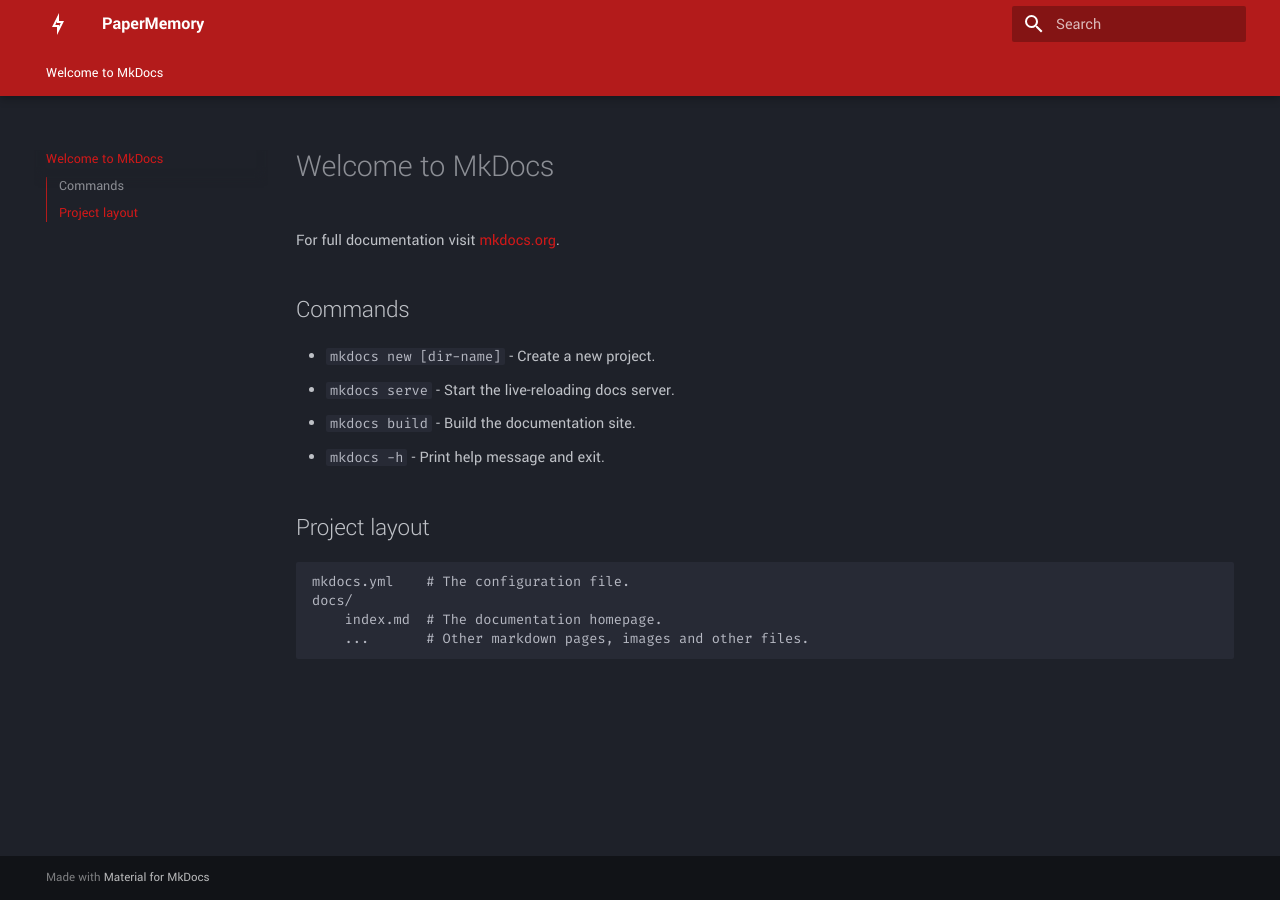
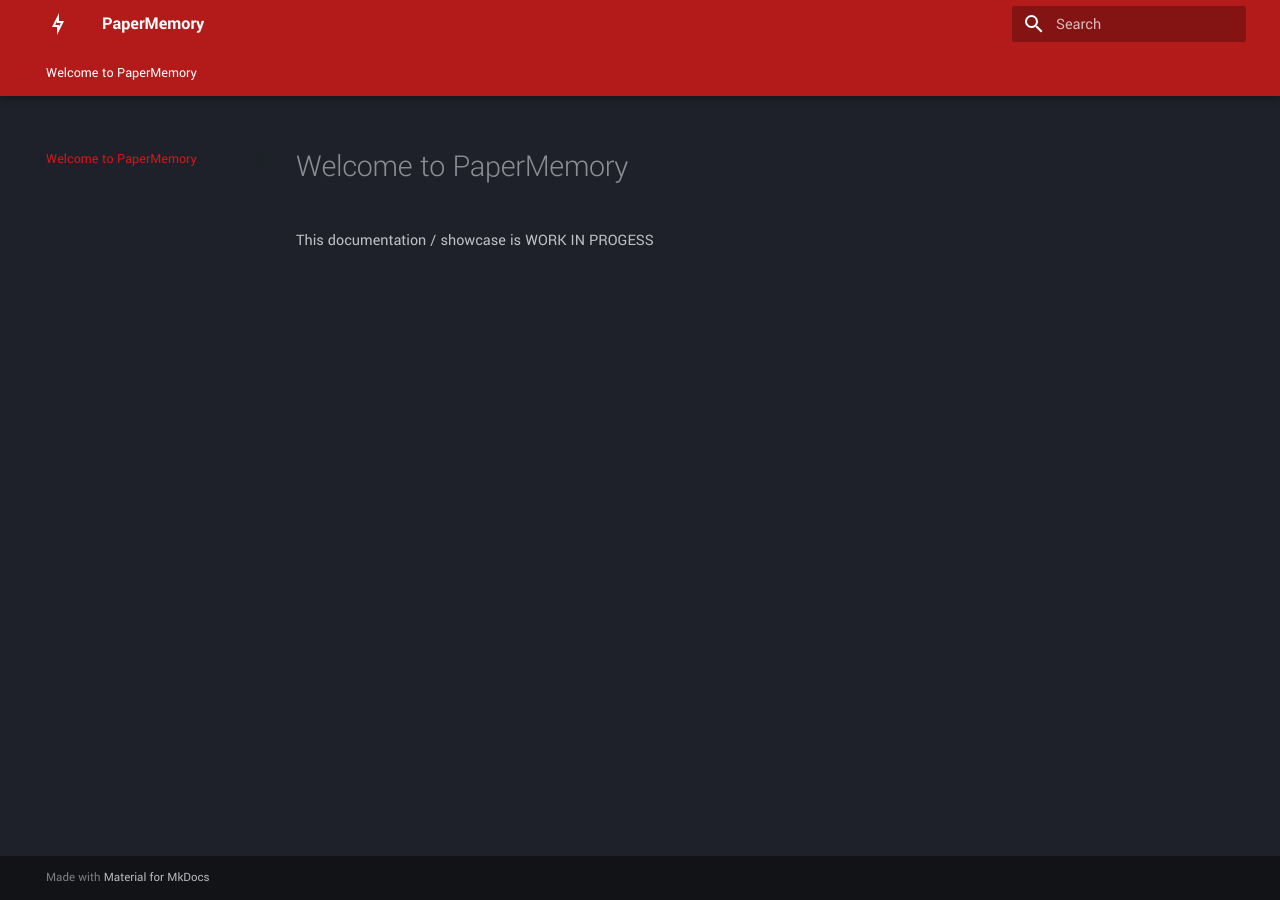
Before and after one commit to vict0rsch/PaperMemory, an MkDocs documentation site: the page built from docs/index.md, in a window 1280 px wide. Built offline with MkDocs 1.6.1 and Material for MkDocs 9.7.7, drawn with Linux system fonts in a browser that asks for light colours.

Commit message:
📝 (docs): State WIP

```diff
--- a/docs/index.md
+++ b/docs/index.md
@@ -1,4 +1,8 @@
-# Welcome to MkDocs
+# Welcome to PaperMemory
+
+This documentation / showcase is WORK IN PROGESS
+
+<!-- # Welcome to MkDocs
 
 For full documentation visit [mkdocs.org](https://www.mkdocs.org).
 
@@ -14,4 +18,4 @@
     mkdocs.yml    # The configuration file.
     docs/
         index.md  # The documentation homepage.
-        ...       # Other markdown pages, images and other files.
+        ...       # Other markdown pages, images and other files. -->
```
